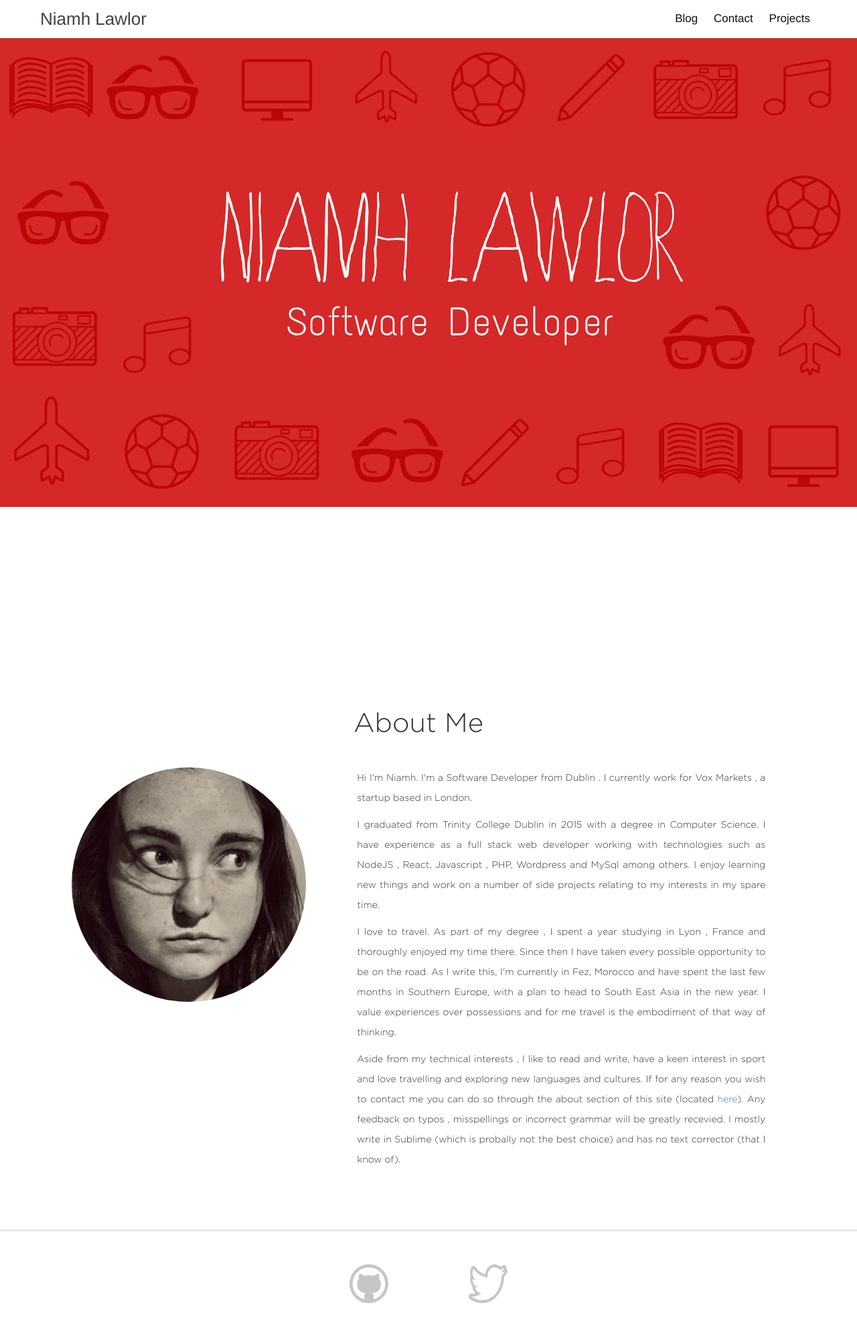
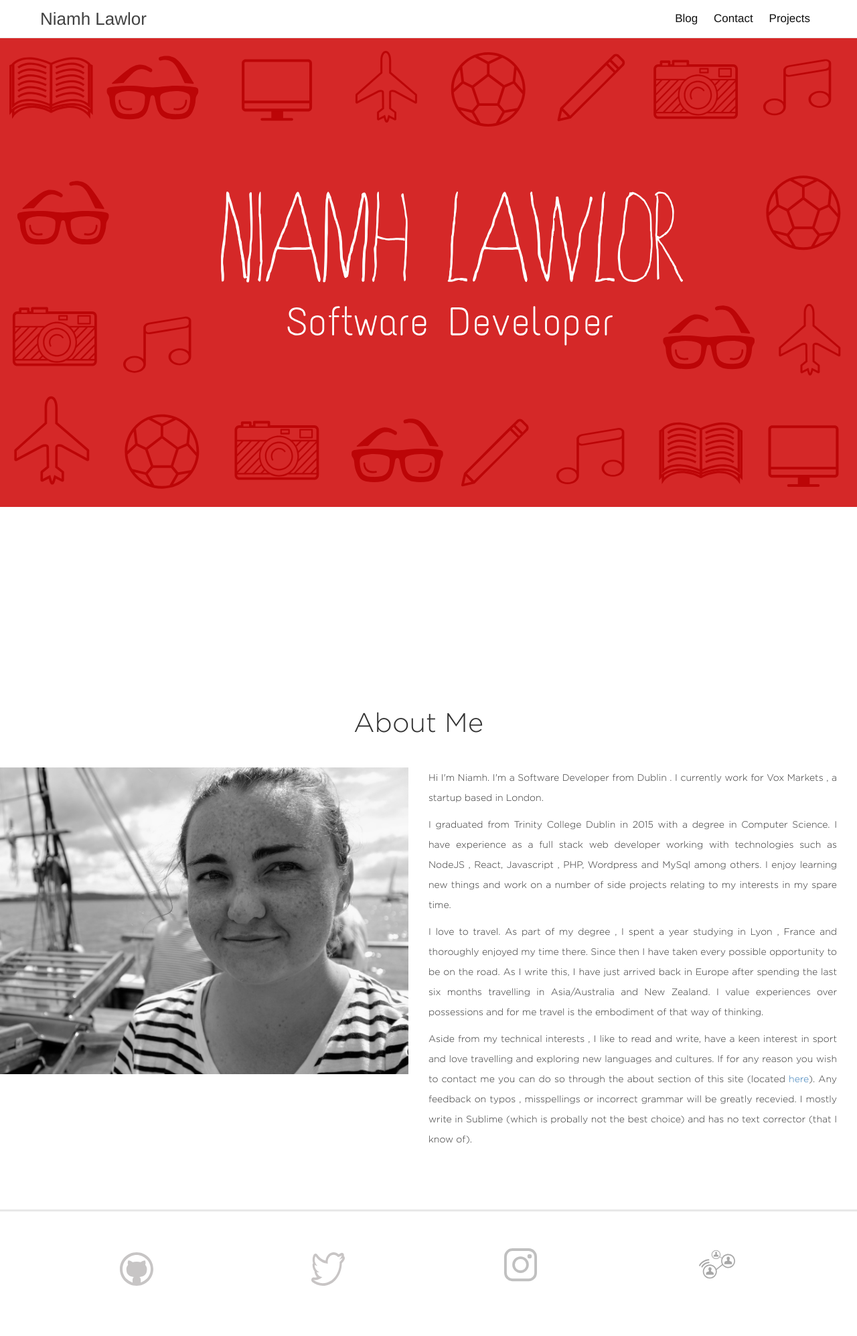
Before and after one commit to nileahtobhair/nileahtobhair.github.io, a Jekyll site: the page built from index.html, in a window 1280 px wide. Shown: the whole page at 67% size. Built offline with Jekyll 4.4.1, drawn with Linux system fonts in a browser that asks for light colours; the list of posts is cut into pages by our own code.

Commit message:
add social links + change profiler

```diff
--- a/_includes/footer.html
+++ b/_includes/footer.html
@@ -1,11 +1,11 @@
 <footer class="site-footer">
-
   <div class="wrapper">
-
-
     <ul class='footer-list'>
       <a target="_blank" id="github" href="http://www.github.com/nileahtobhair"><img src="{{site.baseurl}}/pics/github.svg"></a>
       <a target="_blank" href="https://twitter.com/nileahtobhair"><img src="{{site.baseurl}}/pics/twitter2.svg"></a>
+      <a target="_blank" href="https://instagram.com/niamhslawlor"><img id="insta-link" src="{{site.baseurl}}/instagram.svg"></a>
+
+      <a target="_blank" href="https://www.linkedin.com/in/nlawlor/"><img id='linkedin-link' src="{{site.baseurl}}/pics/linkedin.svg"></a>
     </ul>
 </div>
 </footer>
--- a/_sass/_layout.scss
+++ b/_sass/_layout.scss
@@ -121,9 +121,9 @@
 
 }
 .about-profile{
-    width:350px;
+    /*width:350px;
     height:350px;
-    border-radius:50%;
+    border-radius:50%;*/
 }
 /* end of about page */
 
@@ -266,7 +266,7 @@
 }
 
 .footer-list{
-    width:50%;
+    width:100%;
     text-align:center;
     margin:2% auto;
     display:block;
@@ -275,9 +275,17 @@
         width:100%;
     }
     img{
-        width:10%;
+        width:50px;
         margin: 0 10%;
         min-width:40px;
+    }
+    img#insta-link{
+        opacity: 0.5;
+        width:55px;
+    }
+    img#linkedin-link{
+        opacity: 0.7;
+        width:60px;
     }
 }
 
--- a/index.html
+++ b/index.html
@@ -9,14 +9,15 @@
 
 		<div class='about-page row'>
 			<h1 id='about-me'>About Me</h1>
-			<div class='col-md-4 col-md-offset-1 col-xs-12'>
-				<img class='about-profile' src='pics/mainme.jpg'/>
+			<div class='col-md-6 col-xs-12'>
+				<!--<img class='about-profile' src='pics/mainme.jpg'/>-->
+				<img class='about-profile' src='pics/boat.png'/>
 			</div>
 			<div class='col-md-6 col-xs-12'>
 				<p>Hi I'm Niamh. I'm a Software Developer from Dublin . I currently work for Vox Markets , a startup based in London.</p>
 				<p>I graduated from Trinity College Dublin in 2015 with a degree in Computer Science. I have experience as a full stack web developer working with technologies such as NodeJS , React, Javascript , PHP, Wordpress and MySql among others. I enjoy learning new things and work on a number of side projects relating to my interests in my spare time.</p>
 				<p>
-				I love to travel. As part of my degree , I spent a year studying in Lyon , France and thoroughly enjoyed my time there. Since then I have taken every possible opportunity to be on the road.  As I write this, I'm currently in Fez, Morocco and have spent the last few months in Southern Europe, with a plan to head to South East Asia in the new year. I value experiences over possessions and for me travel is the embodiment of that way of thinking.
+				I love to travel. As part of my degree , I spent a year studying in Lyon , France and thoroughly enjoyed my time there. Since then I have taken every possible opportunity to be on the road.  As I write this, I have just arrived back in Europe after spending the last six months travelling in Asia/Australia and New Zealand. I value experiences over possessions and for me travel is the embodiment of that way of thinking.
 				</p>
 				<p>
 				Aside from my technical interests , I like to read and write, have a keen interest in sport and love travelling and exploring new languages and cultures. If for any reason you wish to contact me you can do so through the about section of this site (located <a href="/contact">here</a>).
```
Also changed, not shown: instagram.svg (added), pics/boat.png (added), pics/linkedin.svg (added), 1 other file.
